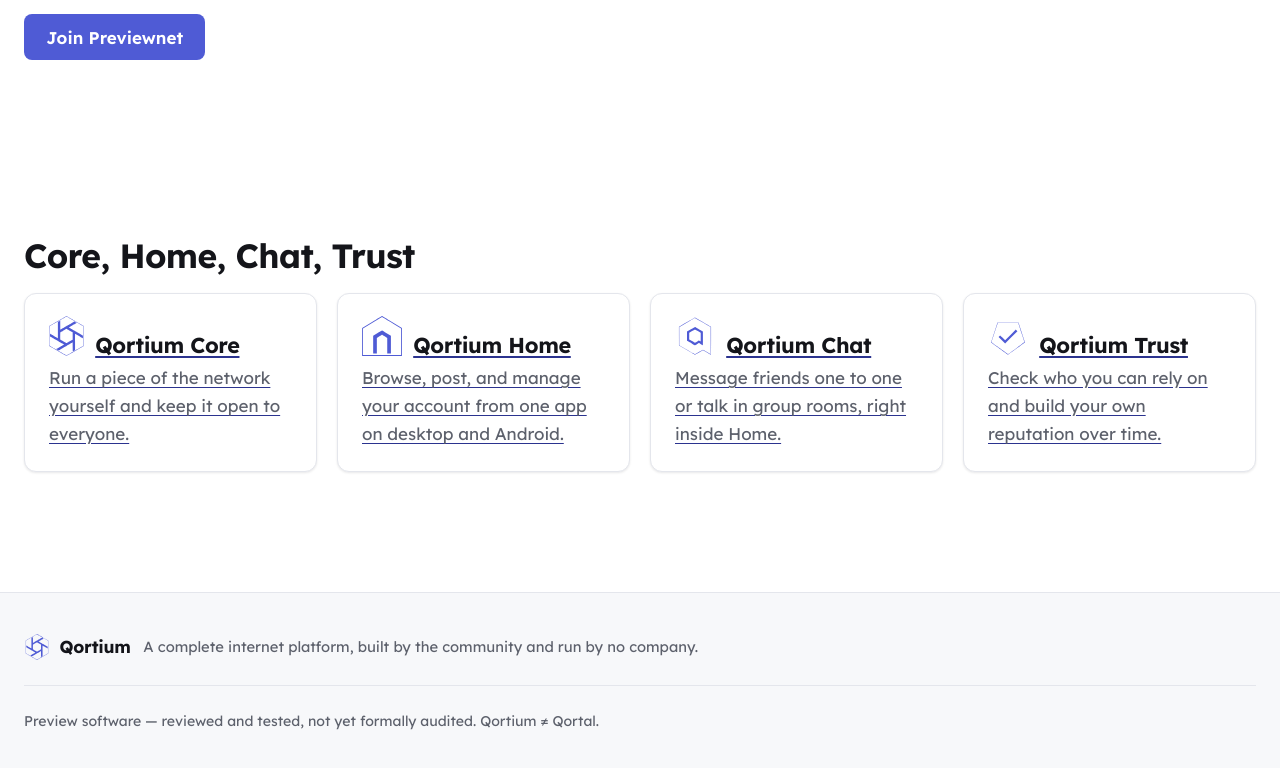
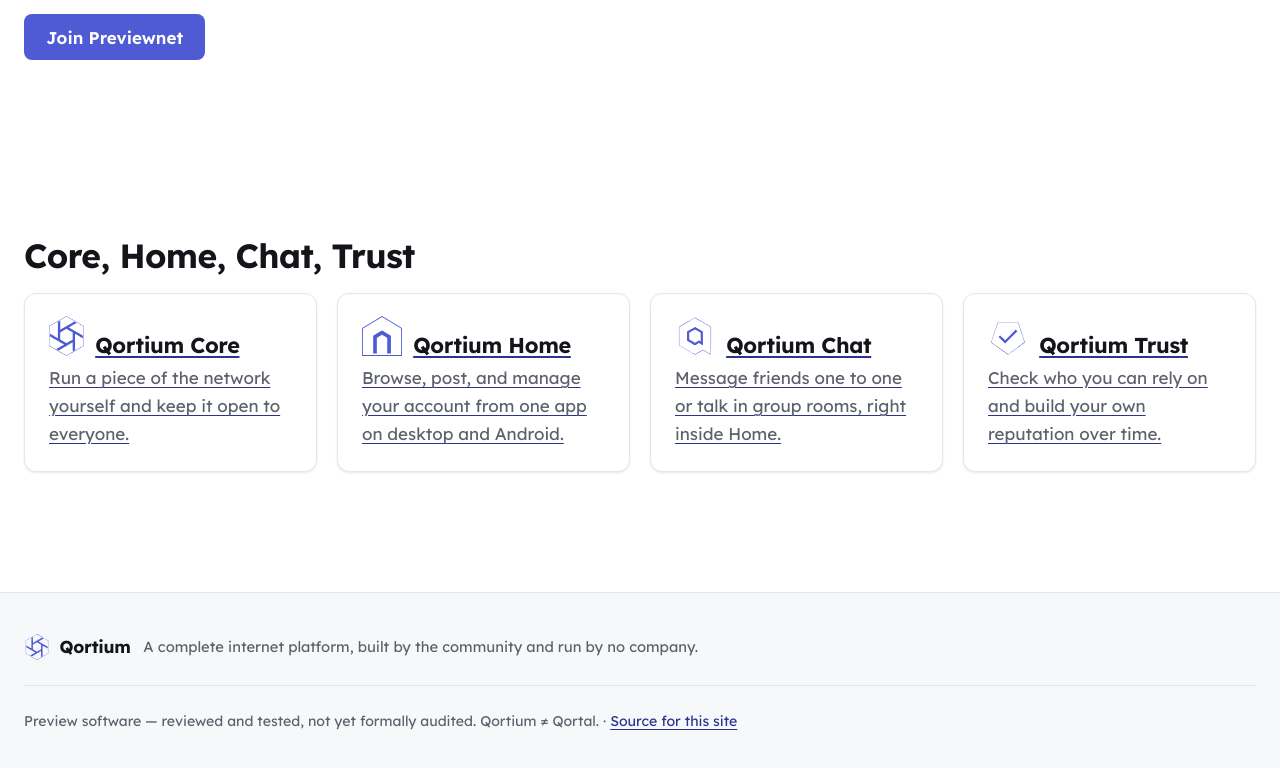
Before and after one commit to QortiumDev/qortium-site, an Astro site: page / in a window 1280 px wide. Shown: the part 1421-2189 px from the top of the page. Built offline with nearby package versions, Linux system fonts and the light colour scheme; Astro itself is replaced by a stand-in of ours.

Commit message:
Add a findable "Source for this site" link in the footer
Link the site's own repo from the shared footer (muted bottom line, on every
page) so it is findable without being prominent. URL lives in LINKS.siteRepo
as the single source of truth, matching the other repo links.

Co-Authored-By: Claude Opus 4.8 (1M context) <noreply@anthropic.com>

```diff
--- a/src/components/Footer.astro
+++ b/src/components/Footer.astro
@@ -1,6 +1,6 @@
 ---
 import Logo from './Logo.astro';
-import { withBase } from '../data/site';
+import { withBase, LINKS } from '../data/site';
 ---
 <footer class="site-footer">
   <div class="container">
@@ -13,6 +13,7 @@ import { withBase } from '../data/site';
     </div>
     <div class="site-footer__bottom">
       <span>Preview software — reviewed and tested, not yet formally audited. Qortium ≠ Qortal.</span>
+      <span> · <a href={LINKS.siteRepo}>Source for this site</a></span>
     </div>
   </div>
 </footer>
--- a/src/data/site.ts
+++ b/src/data/site.ts
@@ -103,6 +103,7 @@ export const LINKS = {
     'https://github.com/QortiumDev/qortium-core/blob/main/docs/trust/aura-trust-tier-minting.md',
   chatRepo: 'https://github.com/QortiumDev/qortium-chat',
   trustRepo: 'https://github.com/QortiumDev/qortium-trust',
+  siteRepo: 'https://github.com/QortiumDev/qortium-site',
   qortalSite: 'https://qortal.org',
   qortalHub: 'https://github.com/Qortal/Qortal-Hub',
 } as const;
```
